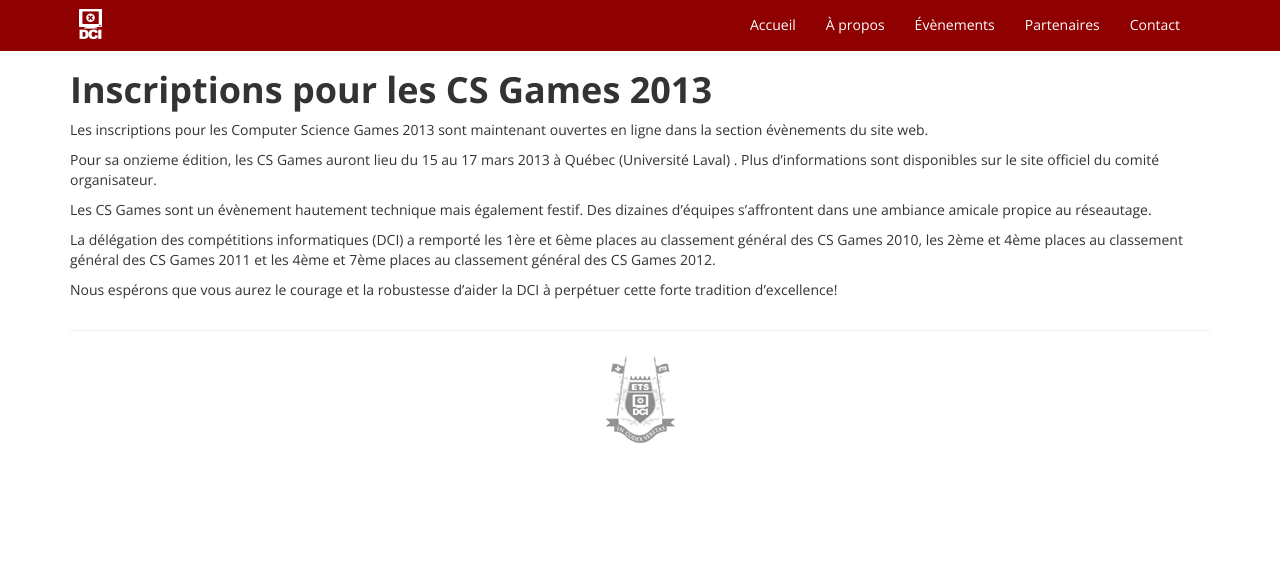
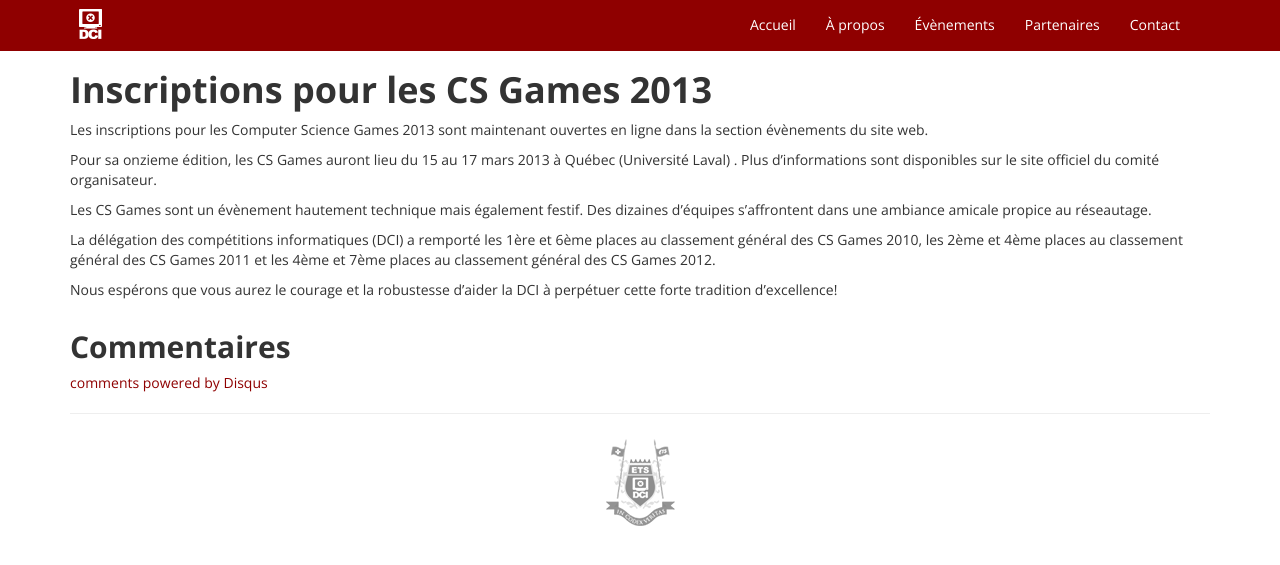
Before and after one commit to dciets/dciets.github.io, a Jekyll site: the page built from _posts/2012-11-05-inscription-cs-games-2013.markdown, in a window 1280 px wide. Shown: the top 565 px of the page. Built offline with Jekyll 4.4.1, drawn with Linux system fonts in a browser that asks for light colours; Markdown is read by kramdown in place of the engine named in the settings; comment, search, counter and statistics services are not loaded.

Commit message:
Add disqus support to posts

```diff
--- a/_layouts/post.html
+++ b/_layouts/post.html
@@ -54,6 +54,25 @@
           {{ content }}
         </div>
       </div>
+      <div class='row'>
+        <div class='col-md-12'>
+          <h2>Commentaires</h2>
+          <div id="disqus_thread"></div>
+            <script type="text/javascript">
+                /* * * CONFIGURATION VARIABLES: EDIT BEFORE PASTING INTO YOUR WEBPAGE * * */
+                var disqus_shortname = 'dciets'; // required: replace example with your forum shortname
+
+                /* * * DON'T EDIT BELOW THIS LINE * * */
+                (function() {
+                    var dsq = document.createElement('script'); dsq.type = 'text/javascript'; dsq.async = true;
+                    dsq.src = '//' + disqus_shortname + '.disqus.com/embed.js';
+                    (document.getElementsByTagName('head')[0] || document.getElementsByTagName('body')[0]).appendChild(dsq);
+                })();
+            </script>
+            <noscript>Please enable JavaScript to view the <a href="http://disqus.com/?ref_noscript">comments powered by Disqus.</a></noscript>
+            <a href="http://disqus.com" class="dsq-brlink">comments powered by <span class="logo-disqus">Disqus</span></a>
+          </div>
+      </div>
       <footer>
         <div class='row text-center'>
           <a href='mailto:dci@aeets.com'>
```
Also changed, not shown: 1 other file.
